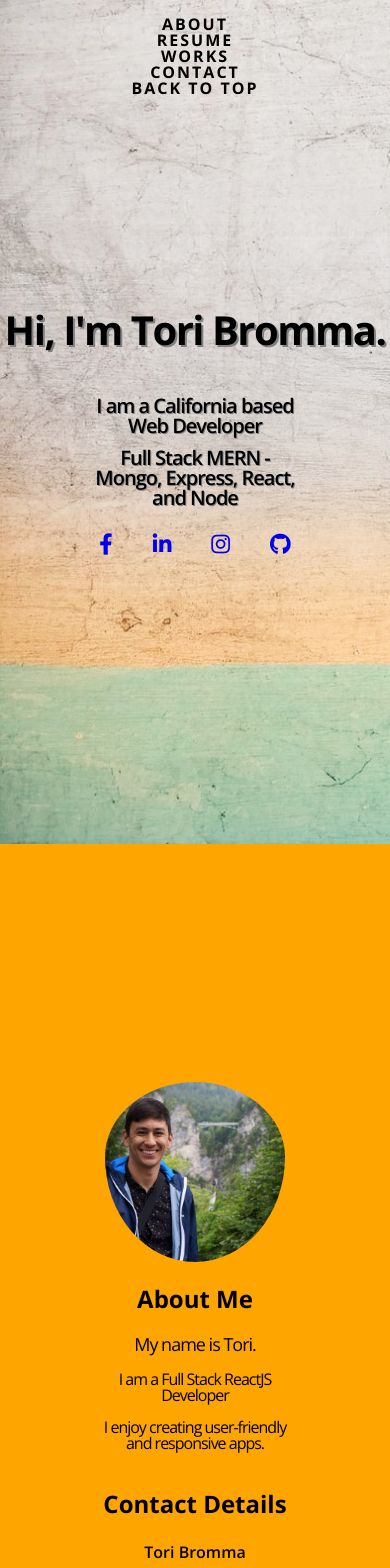
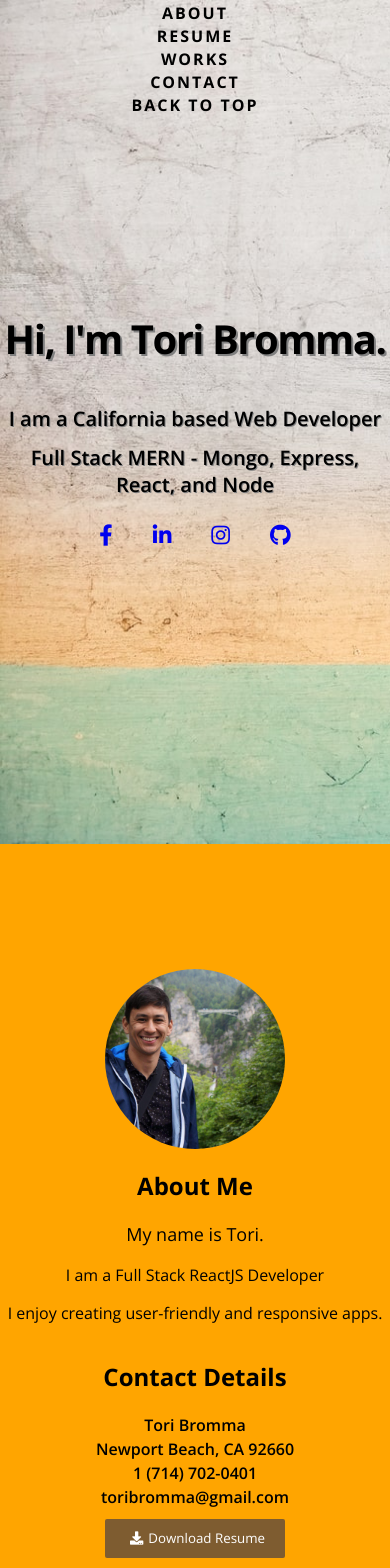
Before and after one commit to toribromma/toriPortfolio, a React (Create React App) app: page / in a window 390 px wide. Shown: the top 1568 px of the page. Built offline with nearby package versions, Linux system fonts and the light colour scheme.

Commit message:
consolidated styling

```diff
--- a/src/components/About/About.js
+++ b/src/components/About/About.js
@@ -1,6 +1,5 @@
 import React from "react";
 import profilePic from "../../images/profile1.jpg"
-import "./style.css"
 
 export const About = (props) => {
     return (
--- a/src/components/About/style.css
+++ /dev/null
@@ -1,29 +0,0 @@
-section {
-    display: flex;
-    align-items: center ;
-    justify-content: center;
-    text-align: center;
-}
-
-img {
-    padding-top: 30px;
-    margin-top: 10px;
-}
-@media screen and (max-height: 450px) {
-    h2 {
-        font-size: 25px;
-        letter-spacing: 0px;
-    }
-
-    img {
-        display: none;
-    }
-
-    p {line-height: 0;}
-}
-
-@media screen and (max-width: 800px) {
-    section {flex-flow: column wrap;}
-    p {line-height: 1;
-    width:200px;}
-  }
--- a/src/components/Header/Header.js
+++ b/src/components/Header/Header.js
@@ -1,5 +1,5 @@
 import React from "react";
-import "./style.css"
+
 
 export const Header = (props) => {
     return(
--- a/src/components/Header/style.css
+++ /dev/null
@@ -1,82 +0,0 @@
-.background {
-    display: flex;
-    background-image: url("../../images/2.jpg");
-    margin: auto;
-    background-size: cover;
-    text-align: center;
-    justify-content: center;
-}
-
-h1 {
-    font-weight: 700;
-    font-size: 70px;
-    text-shadow: 2px 2px gray;
-    letter-spacing: -3px;
-
-}
-
-h2 {
-    font-weight: 700;
-    /* text-shadow: 2px 2px gray; */
-}
-
-.me {
-    display: flex;
-    flex-direction: column;
-    align-items: center;
-    justify-content: center;
-
-}
-
-.headerText {
-    font-size: 20px;
-    font-weight: 600;
-    padding: 5px;
-    margin: 1px;
-    /* font-style: italic; */
-    text-shadow: 1px 1px gray;
-}
-
-#links {
-    padding: 0 20px;
-}
-
-.linkList {
-    padding: 20px
-}
-
-
-@media screen and (max-width: 600px) {
-    h1 {
-        font-size: 40px;
-        letter-spacing: -1.5px;
-    }
-
-    p {
-        letter-spacing: -1px;
-    }
-}
-
-@media screen and (max-height: 600px) {
-    h1 {
-        font-size: 30px;
-        letter-spacing: -1.5px;
-    }
-
-    p {
-        letter-spacing: -1px;
-    }
-}
-
-
-@media screen and (max-height: 450x) {
-
-    h1 {
-        font-size: 30px;
-        letter-spacing: -1.5px;
-    }
-
-    p {
-        letter-spacing: -1px;
-    }
-}
--- a/src/components/Navbar/Navbar.js
+++ b/src/components/Navbar/Navbar.js
@@ -12,13 +12,13 @@ export const Navbar = () => {
     return(
 
             <nav style={{backgroundColor: "transparent"}}>
-                    <ul className="list">
+                    <div className="list">
                         <Link
                          activeClass="active"
                          to="section1"
                          spy={true}
                          smooth={true}
-                        //  offset={-70}
+                         offset={-30}
                          duration={500}
                         className="item">About</Link>
                         <Link
@@ -26,7 +26,7 @@ export const Navbar = () => {
                          to="section2"
                          spy={true}
                          smooth={true}
-                        //  offset={-70}
+                         offset={0}
                          duration={500}
                         className="item">Resume</Link>
                         <Link
@@ -46,7 +46,7 @@ export const Navbar = () => {
                          duration={500}
                         className="item">Contact</Link>
                         <Link onClick={scrollToTop} className="item">Back to Top</Link>
-                    </ul>
+                    </div>
             </nav>
     )
 }
--- a/src/components/Navbar/style.css
+++ b/src/components/Navbar/style.css
@@ -4,14 +4,11 @@ nav {
     position: fixed;
     top: 0;
     width: 100%;
-
-
 }
 
 .item {
     list-style: none;
     padding: 10px;
-    /* margin: 3px; */
     color: black;
     font-family: 'Open Sans', sans-serif;
     font-weight: 800;
@@ -28,7 +25,8 @@ nav {
 
 .list {
     display: flex;
-    justify-content: space-around;
+    justify-content: space-evenly;
+    align-items: center;
 
 }
 
@@ -36,20 +34,26 @@ nav {
     .item {
        letter-spacing: 2px;
        line-height: 1;
-       padding: 0px;
+       padding: 5px 2px 2px 2px;
        margin: auto;
+       /* color: white; */
+
     }
 
     ul {
-        padding-inline-start: 0;
+        /* padding-inline-start: 0; */
+        /* background-color: black; */
     }
     .list {
+
+        /* display: flex; */
         flex-flow: column wrap;
 
     }
 
     nav {
-        /* display: none; */
+        display: block;
     }
 
+
 }
--- a/src/components/Resume/Resume.js
+++ b/src/components/Resume/Resume.js
@@ -1,15 +1,14 @@
 import React from "react"
-import "./style.css"
 export const Resume = (props) => {
     return(
-        <section id={props.id}
+        <section className="resume" id={props.id}
         style={{
             display: "flex",
             alignItems:"center",
             textAlign:"center",
             justifyContent: "center",
             backgroundColor: "white",
-            flexFlow: "column wrap"
+
         }}>
 
                 <div>
--- a/src/components/Resume/style.css
+++ /dev/null
@@ -1,11 +0,0 @@
-@media screen and (max-height: 450px) {
-
-    p, h3, h4 {
-        letter-spacing: -1px;
-        line-height: 8px;
-    }
-
-    img {
-        display: none;
-    }
-}
--- a/src/index.css
+++ b/src/index.css
@@ -5,7 +5,7 @@ body {
   background-color: orange;
 }
 section {
-  margin-top: 100px;
+
   height: 100vh;
 }
 body {
@@ -19,3 +19,100 @@ code {
   font-family: "Open Sans",
     monospace;
 }
+
+section {
+  display: flex;
+  align-items: center ;
+  justify-content: center;
+  text-align: center;
+}
+
+h1 {
+  font-weight: 700;
+  font-size: 70px;
+  text-shadow: 2px 2px gray;
+  letter-spacing: -3px;
+}
+
+
+@media screen and (max-height: 450px) {
+
+  h1 {
+    font-size: 30px;
+    letter-spacing: -1.5px;
+  }
+
+  h2 {
+      font-size: 25px;
+      letter-spacing: 0px;
+  }
+
+  img {
+      display: none;
+  }
+
+  p {
+    letter-spacing: -1px;
+  }
+
+}
+
+@media screen and (max-width: 800px) {
+  section {flex-flow: column wrap;}
+  h1 {
+    font-size: 40px;
+    letter-spacing: -1.5px;
+}
+}
+
+@media screen and (max-height: 600px) {
+  h1 {
+      font-size: 30px;
+      letter-spacing: -1.5px;
+  }
+
+  p {
+      letter-spacing: -1px;
+  }
+}
+
+.background {
+  display: flex;
+  background-image: url("./images/2.jpg");
+  margin: auto;
+  background-size: cover;
+  text-align: center;
+  justify-content: center;
+}
+
+
+
+h2 {
+  font-weight: 700;
+  /* text-shadow: 2px 2px gray; */
+}
+
+.me {
+  display: flex;
+  flex-direction: column;
+  align-items: center;
+  justify-content: center;
+
+}
+
+.headerText {
+  font-size: 20px;
+  font-weight: 600;
+  padding: 5px;
+  margin: 1px;
+  /* font-style: italic; */
+  text-shadow: 1px 1px gray;
+}
+
+#links {
+  padding: 0 20px;
+}
+
+.linkList {
+  padding: 20px
+}
```
